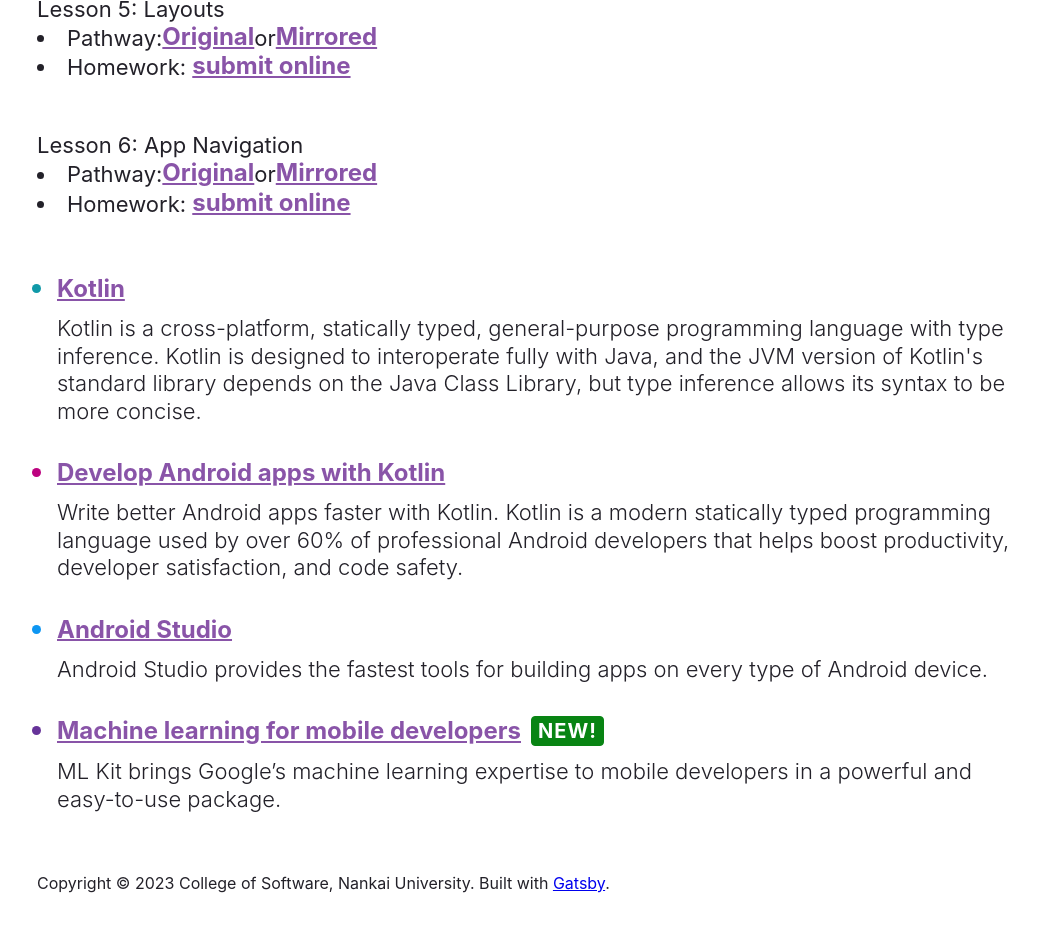
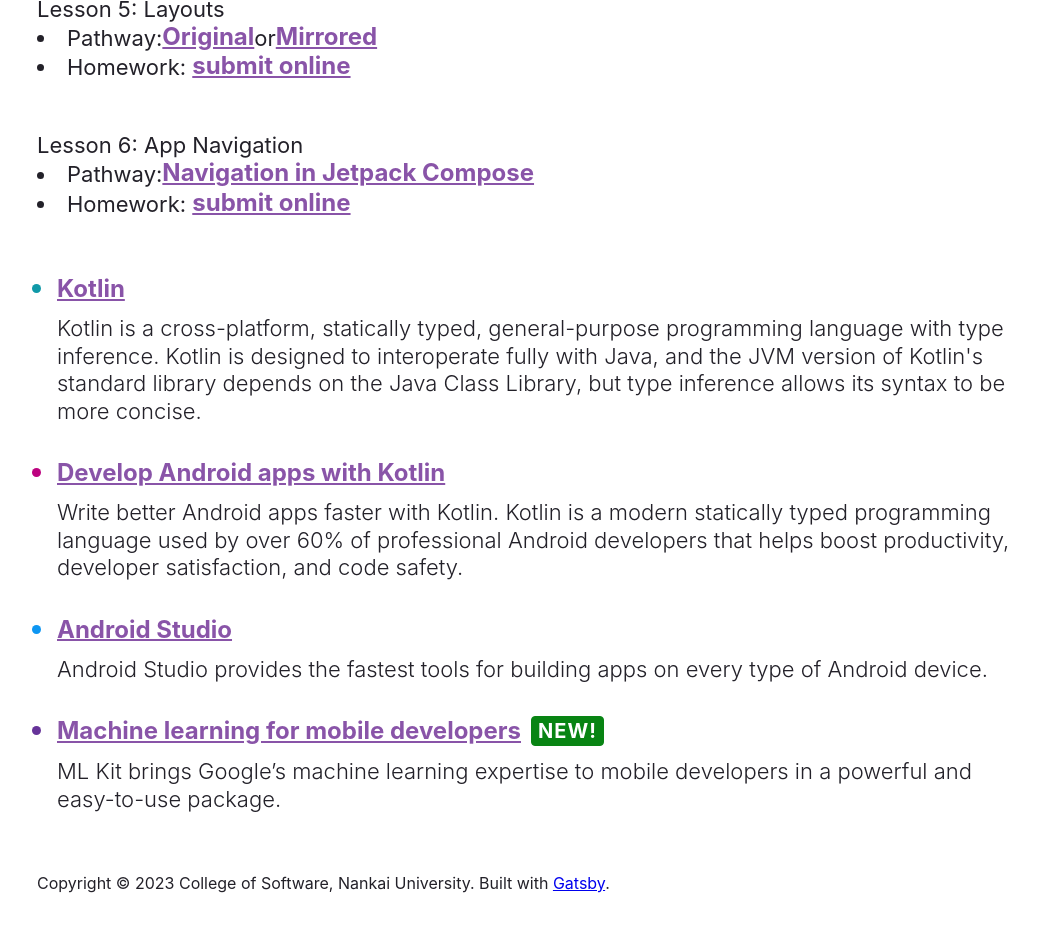
Before and after one commit to walkman617/gatsby, a Gatsby site: page / in a window 1280 px wide. Shown: the part 920-1851 px from the top of the page, without its empty margins (11-1049 px from the left). Built offline with nearby package versions, Linux system fonts and the light colour scheme; Gatsby itself is replaced by a stand-in of ours.

Commit message:
Update index.js

```diff
--- a/src/pages/index.js
+++ b/src/pages/index.js
@@ -301,17 +301,9 @@
             <a
             style={linkStyle}
             target="_blank"
-            href={"https://developer.android.com/courses/pathways/android-development-with-kotlin-6"}
+            href={"https://developer.android.com/courses/pathways/android-basics-compose-unit-4-pathway-2"}
             >
-              Original
-            </a>
-              or
-            <a
-            style={linkStyle}
-            target="_blank"
-            href={"https://developer.android.google.cn/courses/pathways/android-development-with-kotlin-6"}
-            >
-              Mirrored
+              Navigation in Jetpack Compose
             </a>
 
           </li>
```
